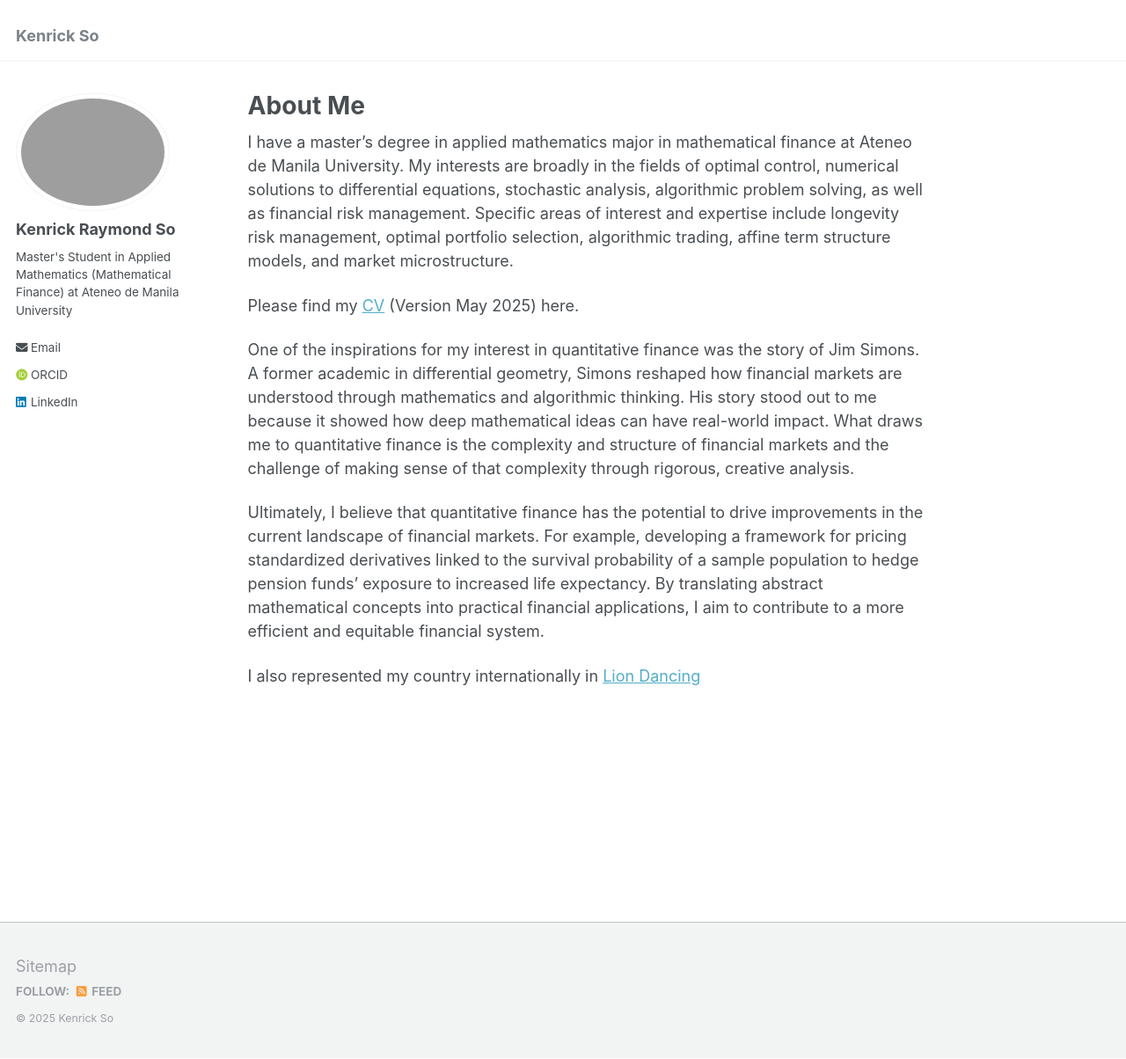
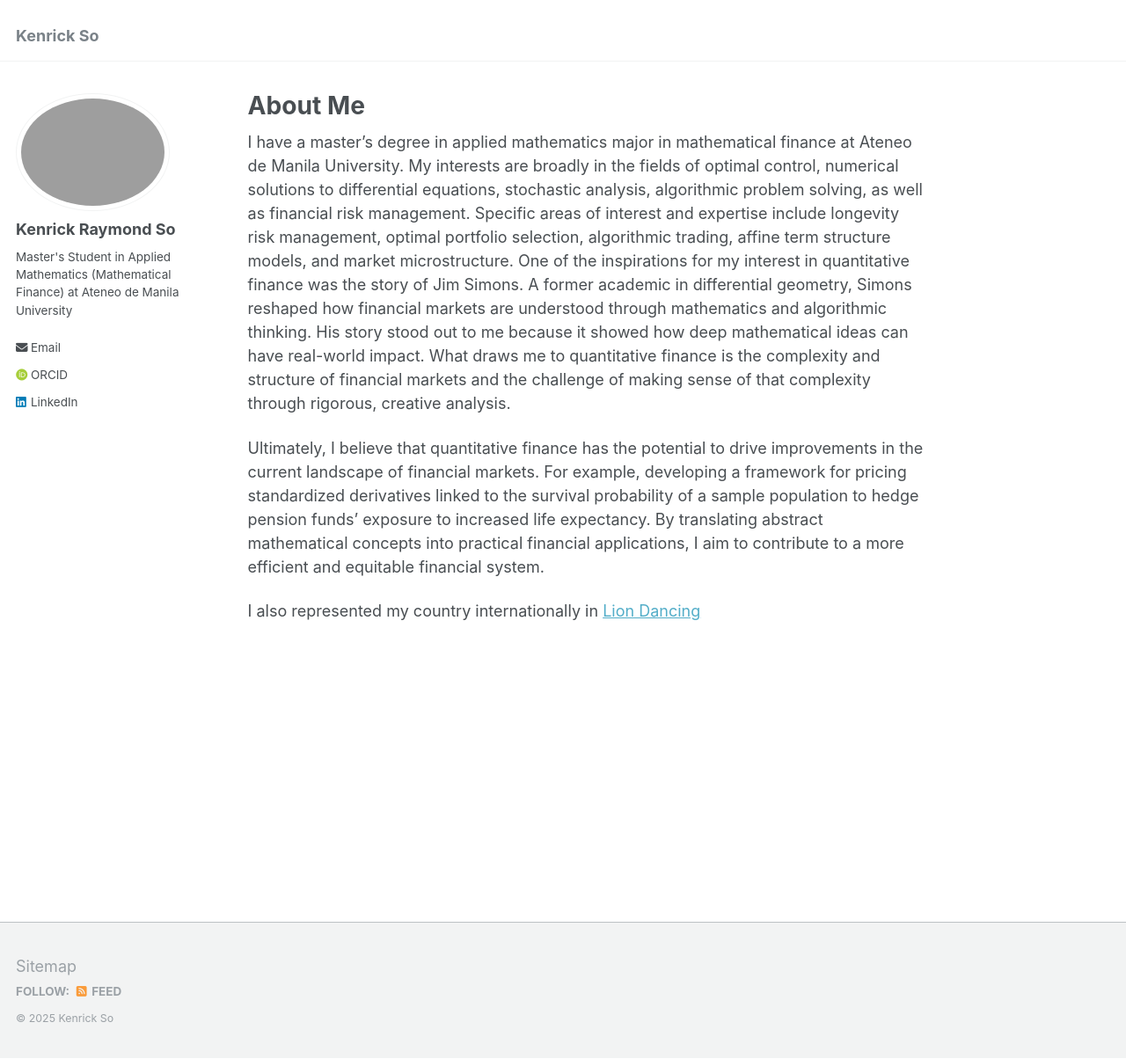
Before and after one commit to kenrickraymond/kenrickraymond.github.io, a Jekyll site: the page built from _pages/about.md, in a window 1280 px wide and 1204 px high. Shown: the whole window at 88% size. Built offline with Jekyll 4.4.1, drawn with Linux system fonts in a browser that asks for light colours; some web fonts are replaced.

Commit message:
removed CV (potentially sensitive information)

```diff
--- a/_pages/about.md
+++ b/_pages/about.md
@@ -7,9 +7,7 @@ redirect_from:
   - /about.html
 ---
 I have a master's degree in applied mathematics major in mathematical finance at Ateneo de Manila University. My interests are broadly in the fields of optimal control, numerical solutions to differential equations, stochastic analysis, algorithmic problem solving, as well as financial risk management. Specific areas of interest and expertise include longevity risk management, optimal portfolio selection, algorithmic trading, affine term structure models, and market microstructure.
-
-Please find my [CV](https://kenrickraymond.github.io/files/KENRICK_RAYMOND_SO_ACADEMIC_CV.pdf) (Version May 2025) here.
-
+<!-- Please find my [CV](https://kenrickraymond.github.io/files/KENRICK_RAYMOND_SO_ACADEMIC_CV.pdf) (Version May 2025) here. -->
 One of the inspirations for my interest in quantitative finance was the story of Jim Simons. A former academic in differential geometry, Simons reshaped how financial markets are understood through mathematics and algorithmic thinking. His story stood out to me because it showed how deep mathematical ideas can have real-world impact. What draws me to quantitative finance is the complexity and structure of financial markets and the challenge of making sense of that complexity through rigorous, creative analysis.
 
 Ultimately, I believe that quantitative finance has the potential to drive improvements in the current landscape of financial markets. For example, developing a framework for pricing standardized derivatives linked to the survival probability of a sample population to hedge pension funds' exposure to increased life expectancy. By translating abstract mathematical concepts into practical financial applications, I aim to contribute to a more efficient and equitable financial system.
```
